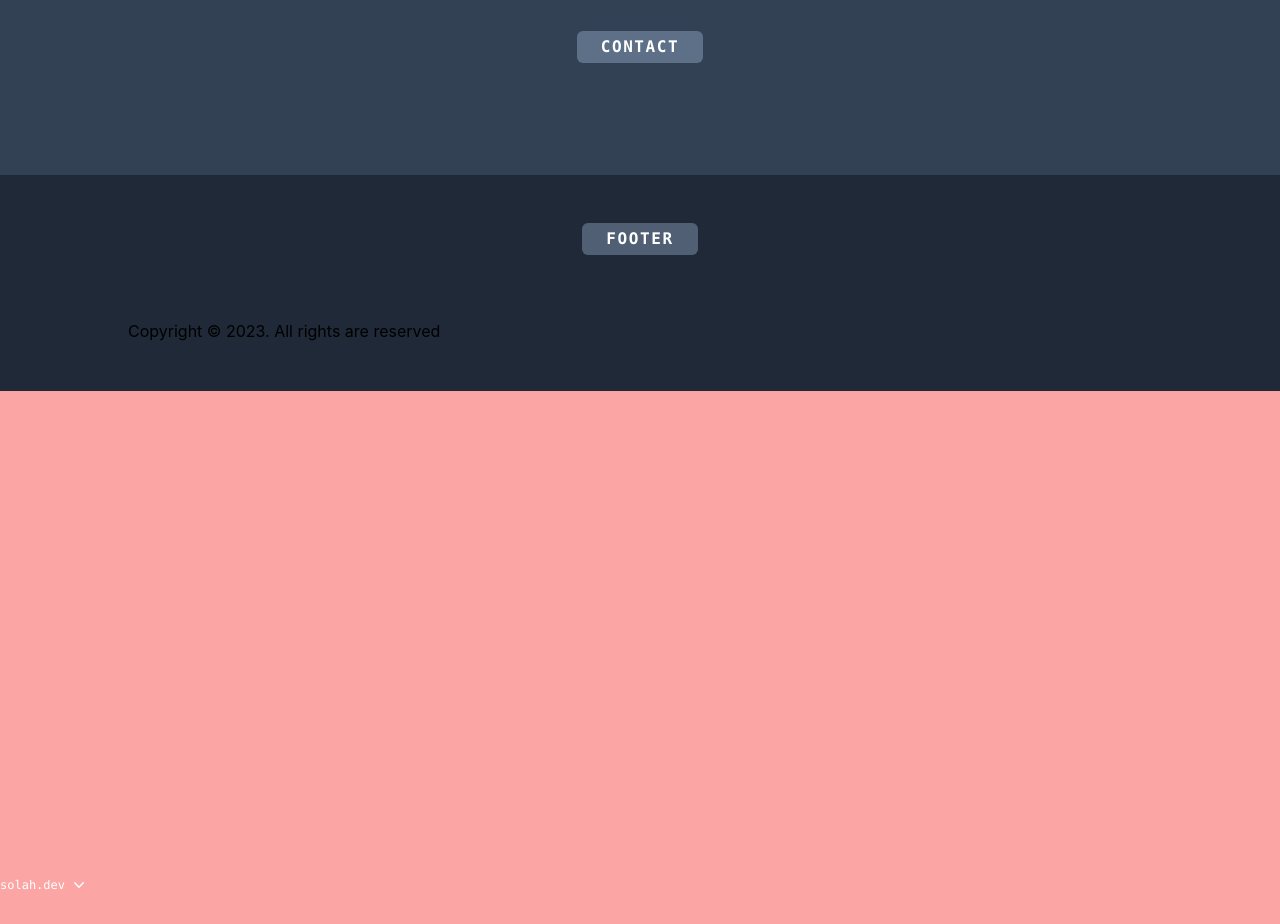
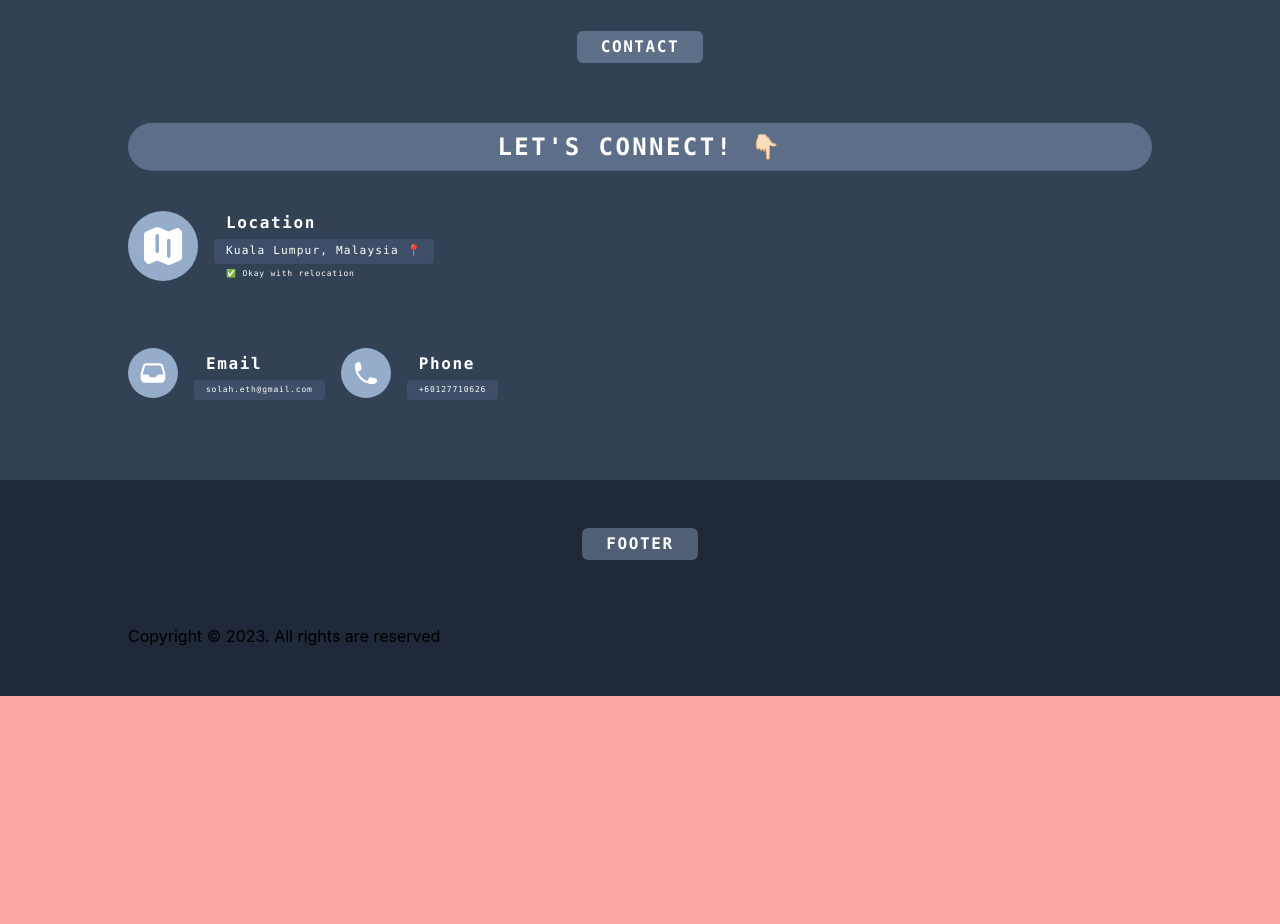
Before and after one commit to solahidris/PP02-Portfolio, a React (Create React App) app: page / in a window 1280 px wide. Shown: the part 2560-3484 px from the top of the page. Built offline with nearby package versions, Linux system fonts and the light colour scheme.

Commit message:
added contact section

```diff
--- a/src/App.js
+++ b/src/App.js
@@ -10,6 +10,7 @@ import todoapp from "./assets/todoapp.jpeg";
 
 import RightMenu from "./components/RightMenu";
 import React, { useRef } from 'react';
+import { MapIcon, InboxIcon, PhoneIcon } from "@heroicons/react/20/solid";
 
 
 function App() {
@@ -29,6 +30,17 @@ function App() {
       contactRef.current.scrollIntoView({ behavior: 'smooth' });
     }
   };
+
+  const contactSectionHandler = (event) => {
+    event.preventDefault();
+    if (event.target.value === "phoneSection") {
+      window.location.href = `tel:+60127710626`;
+    } else if (event.target.value === "emailSection") {
+      window.open(`mailto:${'solah.eth@gmail.com'}?subject=${encodeURIComponent('Work Opportunity')}&body=${encodeURIComponent('Hello Sol, I saw your website and wanted to reach out.')}`);
+    }
+    console.log('Button clicked!'); // Add this line to check if the function is being called
+  };
+
 
   return (
     <div className="bg-gray-800 min-h-[100vh]">
@@ -171,6 +183,38 @@ function App() {
         <div className="flex justify-center">
           <p className="lg:mt-0 mt-[1rem] mb-[4rem] tracking-widest font-mono font-bold text-white bg-blue-200/30 px-[1.5rem] py-[0.25rem] rounded-md">CONTACT</p>
         </div>
+        <div>
+          <p className="bg-blue-200/30 py-2 rounded-3xl text-center text-white font-mono font-bold tracking-widest uppercase text-2xl motion-safe:animate-bounce">Let's connect! 👇🏻</p>
+        </div>
+        <div className="flex py-8">
+          <MapIcon className="text-white bg-blue-200/70 rounded-full p-[0.7rem] w-[70px] h-[70px] self-center"/>
+          <div className="flex flex-col">
+            <p className="text-white font-mono font-bold self-start mx-4 px-3 py-1 tracking-widest">Location</p>
+            <p className="bg-blue-300/10 rounded text-white font-mono text-[0.7rem] self-center mx-4 px-3 py-1 tracking-widest">Kuala Lumpur, Malaysia 📍</p>
+            <p className="text-white font-mono text-[0.5rem] self-start mx-4 px-3 py-1 tracking-widest">✅ Okay with relocation</p>
+          </div>
+        </div>
+
+        <div className="flex">
+          <button value="emailSection" onClick={(event) => contactSectionHandler(event)}>
+            <div className="flex py-8">
+              <InboxIcon className="text-white bg-blue-200/70 rounded-full p-[0.7rem] w-[50px] h-[50px]"/>
+              <div className="flex flex-col">
+                <p className="text-white font-mono font-bold self-start mx-4 px-3 py-1 tracking-widest">Email</p>
+                <p className="bg-blue-300/10 rounded text-white font-mono text-[0.5rem] self-center mx-4 px-3 py-1 tracking-widest">solah.eth@gmail.com</p>
+              </div>
+            </div>
+          </button>
+          <button value="phoneSection" onClick={(event) => contactSectionHandler(event)}>
+            <div className="flex py-8">
+              <PhoneIcon className="text-white bg-blue-200/70 rounded-full p-[0.7rem] w-[50px] h-[50px]"/>
+              <div className="flex flex-col">
+                <p className="text-white font-mono font-bold self-start mx-4 px-3 py-1 tracking-widest">Phone</p>
+                <p className="bg-blue-300/10 rounded text-white font-mono text-[0.5rem] self-center mx-4 px-3 py-1 tracking-widest">+60127710626</p>
+              </div>
+            </div>
+          </button>
+        </div>
 
       </div>
 
@@ -179,6 +223,8 @@ function App() {
         <div className="flex justify-center">
           <p className="lg:mt-0 mt-[1rem] mb-[4rem] tracking-widest font-mono font-bold text-white bg-blue-200/30 px-[1.5rem] py-[0.25rem] rounded-md">FOOTER</p>
         </div>
+
+
 
         <p>Copyright © 2023. All rights are reserved</p>
       </div>
--- a/src/components/RightMenu.js
+++ b/src/components/RightMenu.js
@@ -81,7 +81,6 @@ const RightMenu = ( { scrollToSection } ) => {
         <Popover.Panel className="absolute left-1/2 z-10 mt-5 flex w-screen max-w-max -translate-x-1/2 px-4">
           <div className="w-screen max-w-md flex-auto overflow-hidden rounded-3xl bg-white text-sm leading-6 shadow-lg ring-1 ring-gray-900/5">
             <div className="p-4">
-            {/* <div className="p-4" onClick={menuRouteHandler}> */}
               {solutions.map((item) => (
                 <div onClick={() => menuRouteHandler(item.ref)} key={item.name} className="group relative flex gap-x-6 rounded-lg p-4 hover:bg-gray-50">
                   <div className="mt-1 flex h-11 w-11 flex-none items-center justify-center rounded-lg bg-gray-50 group-hover:bg-white">
```
